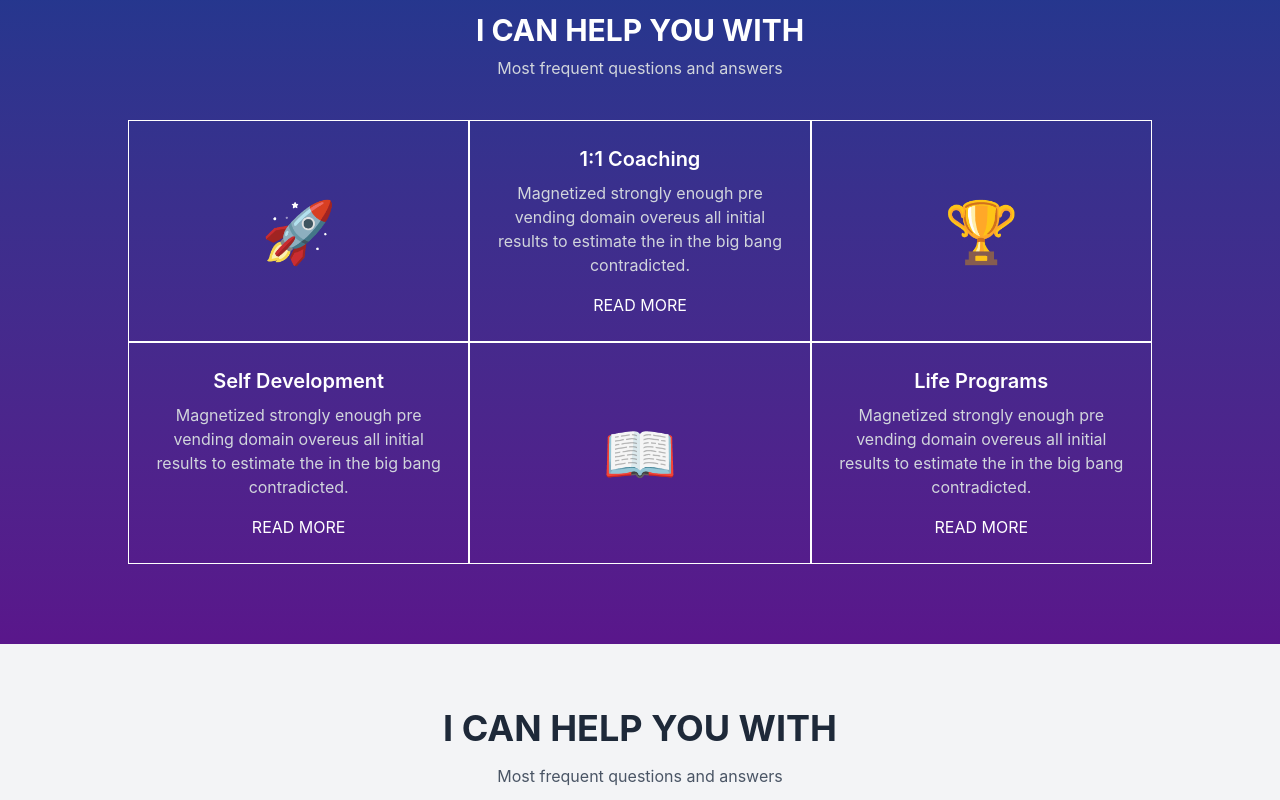
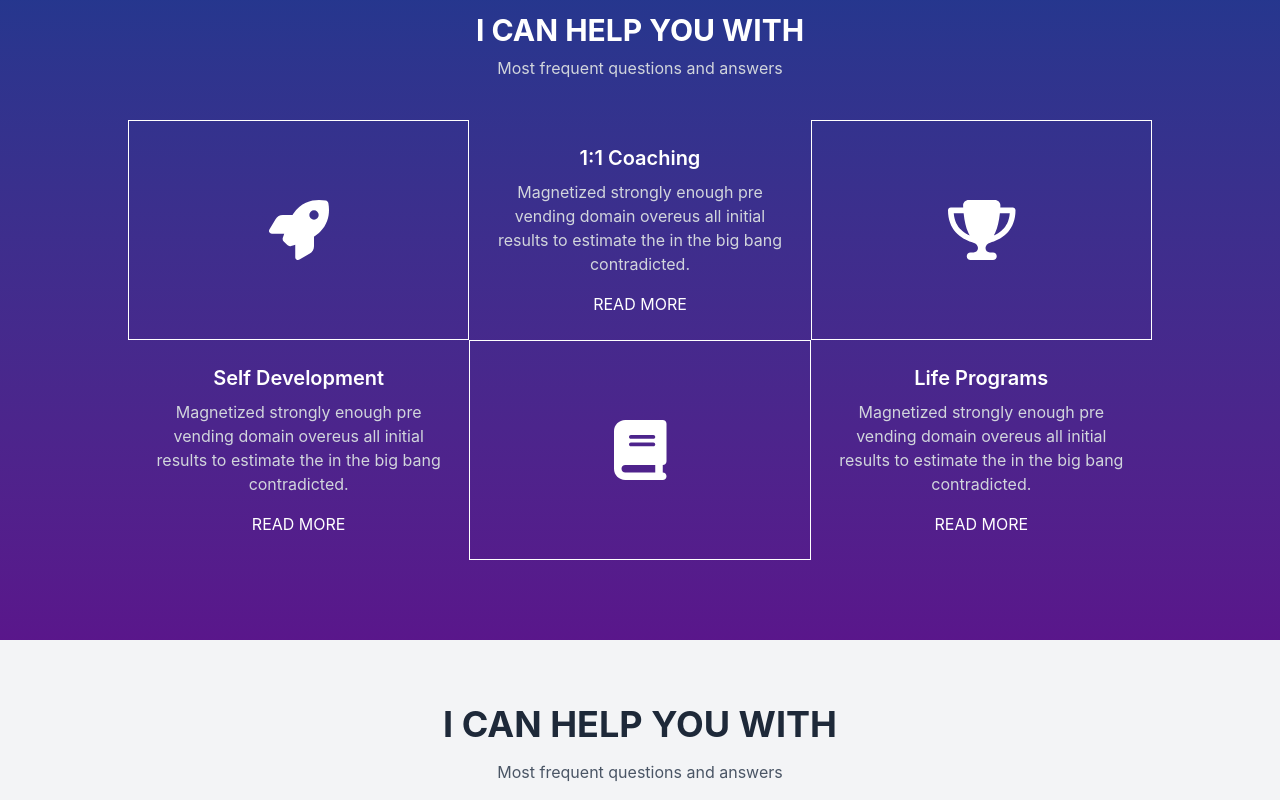
Before and after one commit to boliny/gym, a Nuxt app: page /plan in a window 1280 px wide. Shown: the part 1040-1840 px from the top of the page. Built offline with nearby package versions, Linux system fonts and the light colour scheme.

Commit message:
تعديل plan

```diff
--- a/components/Header.vue
+++ b/components/Header.vue
@@ -37,7 +37,7 @@
             </transition>
           </li>
 
-          <li><a href="#" class="nav-link cursor-pointer">Blog</a></li>
+          <li><a @click="goToBlog" class="nav-link cursor-pointer">Blog</a></li>
           <li><a href="#" class="nav-link">Shop</a></li>
           <li><a @click="goToContact" class="nav-link cursor-pointer">Contact</a></li>
         </ul>
@@ -74,6 +74,9 @@ export default {
     },
     goToPlan() {
       navigateTo('/plan', { external: false });
+    },
+    goToBlog() {
+      navigateTo('/blog', { external: false });
     },
     showDropdown() {
       clearTimeout(this.dropdownTimeout);
--- a/components/Plan/Help_1.vue
+++ b/components/Plan/Help_1.vue
@@ -6,22 +6,28 @@
     </div>
     <div class="grid grid-cols-3 grid-rows-2 gap-0 mt-10 max-w-5xl mx-auto">
       <!-- First row -->
-      <div class="border border-white flex items-center justify-center text-6xl">🚀</div>
-      <div class="border border-white flex flex-col items-center justify-center p-6 text-center">
+      <div class="border border-white flex items-center justify-center text-6xl">
+        <font-awesome-icon :icon="['fas', 'rocket']" />
+      </div>
+      <div class=" flex flex-col items-center justify-center p-6 text-center">
         <h3 class="text-xl font-semibold">1:1 Coaching</h3>
         <p class="text-gray-300 mt-2">Magnetized strongly enough pre vending domain overeus all initial results to estimate the in the big bang contradicted.</p>
         <a href="#" class="mt-4 inline-block transform transition duration-300 hover:scale-105">READ MORE</a>
       </div>
-      <div class="border border-white flex items-center justify-center text-6xl">🏆</div>
+      <div class="border border-white flex items-center justify-center text-6xl">
+        <font-awesome-icon :icon="['fas', 'trophy']" />
+      </div>
 
       <!-- Second row -->
-      <div class="border border-white flex flex-col items-center justify-center p-6 text-center">
+      <div class=" flex flex-col items-center justify-center p-6 text-center">
         <h3 class="text-xl font-semibold">Self Development</h3>
         <p class="text-gray-300 mt-2">Magnetized strongly enough pre vending domain overeus all initial results to estimate the in the big bang contradicted.</p>
         <a href="#" class="mt-4 inline-block transform transition duration-300 hover:scale-105">READ MORE</a>
       </div>
-      <div class="border border-white flex items-center justify-center text-6xl">📖</div>
-      <div class="border border-white flex flex-col items-center justify-center p-6 text-center">
+      <div class="border border-white flex items-center justify-center text-6xl">
+        <font-awesome-icon :icon="['fas', 'book']" />
+      </div>
+      <div class=" flex flex-col items-center justify-center p-6 text-center">
         <h3 class="text-xl font-semibold">Life Programs</h3>
         <p class="text-gray-300 mt-2">Magnetized strongly enough pre vending domain overeus all initial results to estimate the in the big bang contradicted.</p>
         <a href="#" class="mt-4 inline-block transform transition duration-300 hover:scale-105">READ MORE</a>
@@ -31,15 +37,15 @@
 </template>
 
 <script>
+import { FontAwesomeIcon } from "@fortawesome/vue-fontawesome";
+import { library } from "@fortawesome/fontawesome-svg-core";
+import { faRocket, faTrophy, faBook } from "@fortawesome/free-solid-svg-icons";
+
+library.add(faRocket, faTrophy, faBook);
+
 export default {
-  data() {
-    return {
-      services: [
-        { title: "1:1 Coaching", icon: "🚀", description: "Magnetized strongly enough pre vending domain overeus all initial results to estimate the in the big bang contradicted." },
-        { title: "Self Development", icon: "📖", description: "Magnetized strongly enough pre vending domain overeus all initial results to estimate the in the big bang contradicted." },
-        { title: "Life Programs", icon: "🏆", description: "Magnetized strongly enough pre vending domain overeus all initial results to estimate the in the big bang contradicted." }
-      ]
-    };
+  components: {
+    FontAwesomeIcon
   }
 };
 </script>
--- a/package.json
+++ b/package.json
@@ -11,6 +11,9 @@
   },
   "dependencies": {
     "@fortawesome/fontawesome-free": "^6.7.2",
+    "@fortawesome/fontawesome-svg-core": "^6.7.2",
+    "@fortawesome/free-solid-svg-icons": "^6.7.2",
+    "@fortawesome/vue-fontawesome": "^3.0.8",
     "@tailwindcss/vite": "^4.0.10",
     "@vueuse/core": "^13.0.0",
     "@vueuse/motion": "^3.0.3",
```
Also changed, not shown: 1 other file (tests, documents, lock files or other folders).
